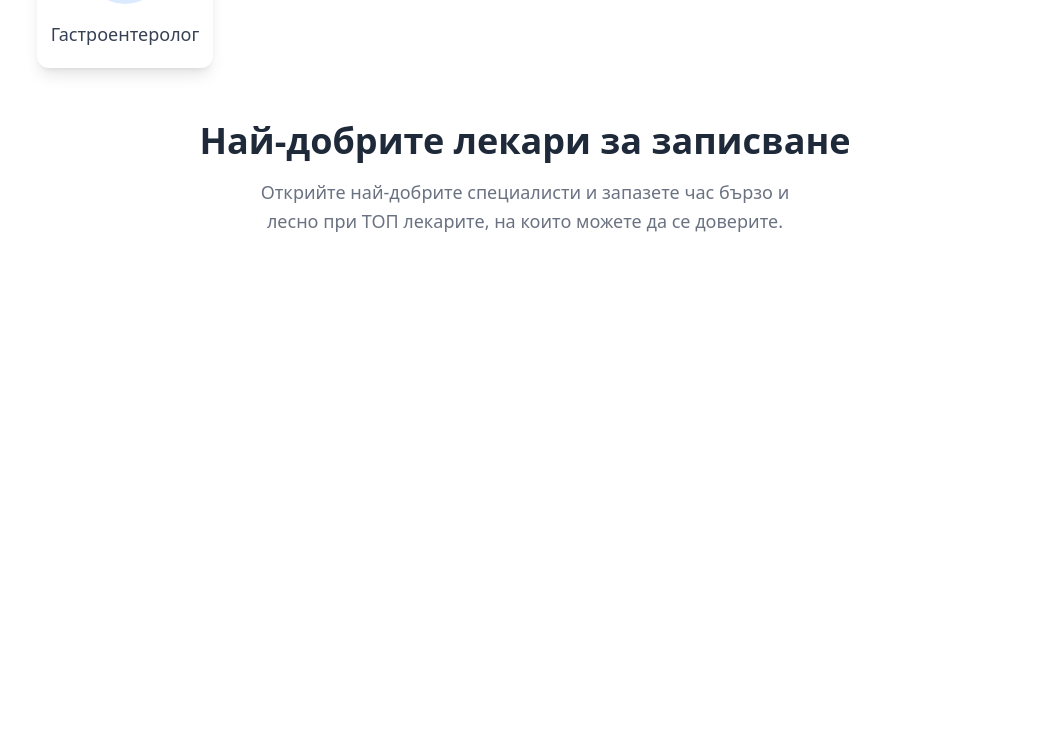
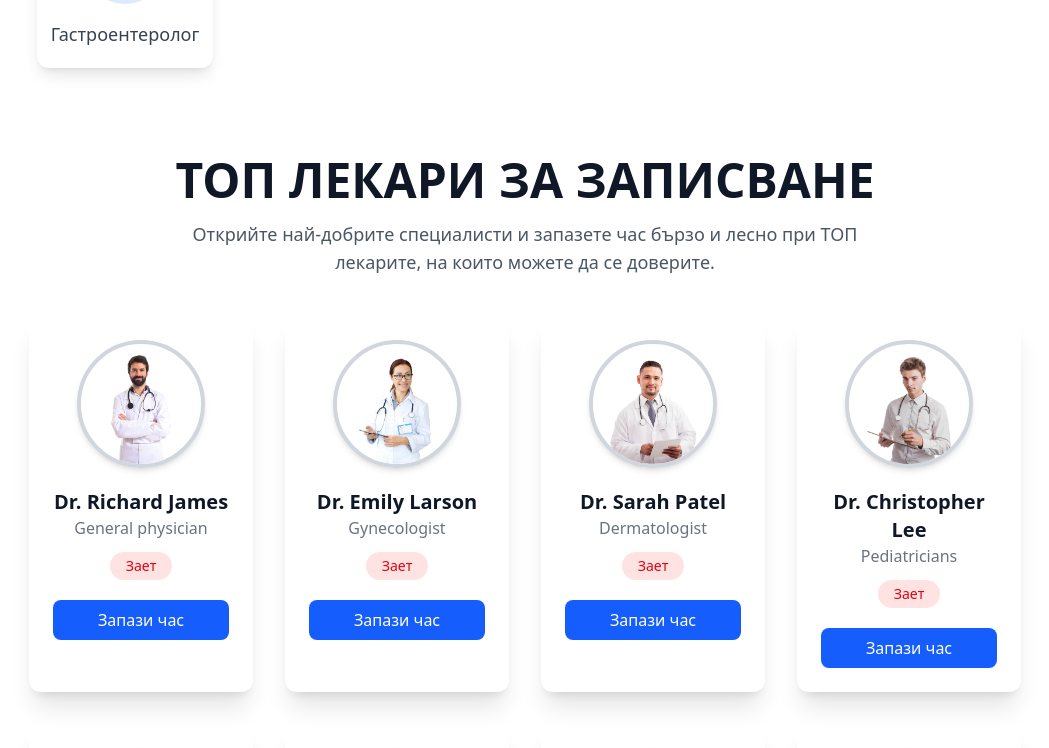
Before and after one commit to asenchochev/my-react-app, a React (Vite) app in the folder frontend/: page / in a window 1280 px wide. Shown: the part 1064-1812 px from the top of the page, without its empty margins (115-1164 px from the left). Before the commit the page ends 1340 px from the top, so only its background shows below. Built offline with nearby package versions, Linux system fonts and the light colour scheme.

Commit message:
Update TopDcotrs.jsx

```diff
--- a/frontend/src/components/TopDoctors.jsx
+++ b/frontend/src/components/TopDoctors.jsx
@@ -1,15 +1,54 @@
-import React from 'react'
+import React from "react";
+import { doctors } from "../assets/assets";
 
 const TopDoctors = () => {
   return (
-    <div className='text-center mb-10'>
-       <h1 className="text-3xl font-semibold text-gray-800 sm:text-4xl leading-snug">
-    Най-добрите лекари за записване
-  </h1>
-  <p className="mt-3 text-base text-gray-500 sm:text-lg max-w-xl mx-auto leading-relaxed">
-  Открийте най-добрите специалисти и запазете час бързо и лесно при ТОП лекарите, на които можете да се доверите.</p>
-    </div>
-  )
-}
+    <section className="container mx-auto px-4 py-10">
+      <div className="text-center">
+        <h1 className="text-4xl font-bold text-gray-900 sm:text-5xl">
+          ТОП ЛЕКАРИ ЗА ЗАПИСВАНЕ
+        </h1>
+        <p className="mt-4 text-lg text-gray-600 max-w-2xl mx-auto">
+          Открийте най-добрите специалисти и запазете час бързо и лесно при
+          ТОП лекарите, на които можете да се доверите.
+        </p>
+      </div>
 
-export default TopDoctors
+      {/* Карти с лекари */}
+      <div className="grid grid-cols-1 sm:grid-cols-2 md:grid-cols-3 lg:grid-cols-4 gap-8 mt-10">
+        {doctors.slice(0, 10).map((doctor, index) => (
+          <div
+            key={index}
+            className="bg-white shadow-xl rounded-xl p-6 flex flex-col items-center transition-all duration-300 hover:scale-105 hover:shadow-2xl"
+          >
+            {/* По-голяма снимка на лекаря */}
+            <img
+              src={doctor.image}
+              alt={doctor.name}
+              className="w-32 h-32 object-cover rounded-full border-4 border-gray-300 shadow-md"
+            />
+
+            <div className="mt-5 text-center">
+              <p className="text-xl font-semibold text-gray-900">{doctor.name}</p>
+              <p className="text-md text-gray-500">{doctor.speciality}</p>
+              <span
+                className={`mt-3 inline-block px-4 py-1 text-sm font-medium rounded-full ${
+                  doctor.available ? "bg-green-100 text-green-600" : "bg-red-100 text-red-600"
+                }`}
+              >
+                {doctor.available ? "Наличен" : "Зает"}
+              </span>
+            </div>
+
+            {/* Бутон за записване */}
+            <button className="mt-5 w-full bg-blue-600 text-white py-2 rounded-lg text-md font-medium hover:bg-blue-700 transition">
+              Запази час
+            </button>
+          </div>
+        ))}
+      </div>
+    </section>
+  );
+};
+
+export default TopDoctors;
```
